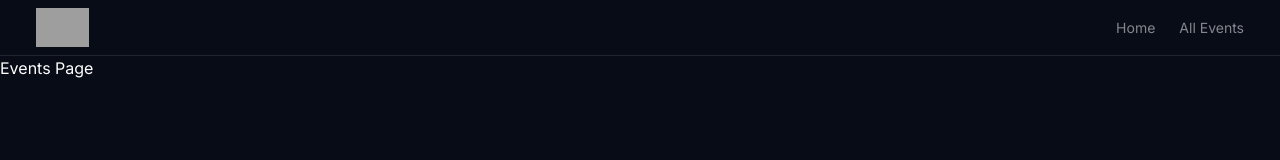
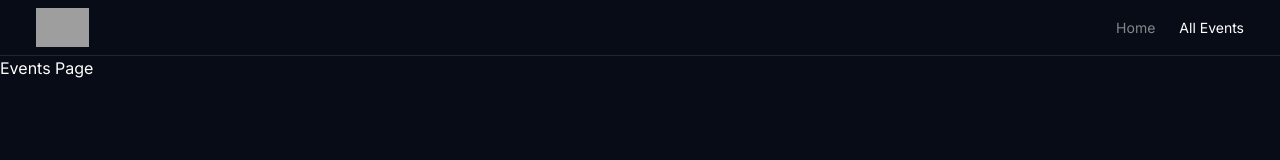
Before and after one commit to slavenkonforta/evento, a Next.js app: page /events/all in a window 1280 px wide. Shown: the top 160 px of the page. Built offline with nearby package versions, Linux system fonts and the light colour scheme; grey boxes are pictures that could not be loaded.

Commit message:
add clsx

```diff
--- a/package.json
+++ b/package.json
@@ -9,6 +9,7 @@
     "lint": "next lint"
   },
   "dependencies": {
+    "clsx": "^2.1.0",
     "next": "14.2.1",
     "react": "^18",
     "react-dom": "^18"
--- a/src/components/header.tsx
+++ b/src/components/header.tsx
@@ -1,4 +1,8 @@
+'use client';
+
 import Link from 'next/link';
+import { usePathname } from 'next/navigation';
+import clsx from 'clsx';
 import Logo from './logo';
 
 const routes = [
@@ -7,6 +11,8 @@
 ];
 
 export default function Header() {
+  const activePathname = usePathname();
+
   return (
     <header
       className='flex h-14 items-center justify-between border-b border-white/10
@@ -16,7 +22,13 @@
       <nav>
         <ul className='flex gap-x-6 text-sm'>
           {routes.map((route) => (
-            <li key={route.path} className='text-white/50 transition hover:text-white'>
+            <li
+              key={route.path}
+              className={clsx('transition hover:text-white', {
+                'text-white': activePathname === route.path,
+                'text-white/50': activePathname !== route.path,
+              })}
+            >
               <Link href={route.path}>{route.name}</Link>
             </li>
           ))}
```
Also changed, not shown: 1 other file (tests, documents, lock files or other folders).
